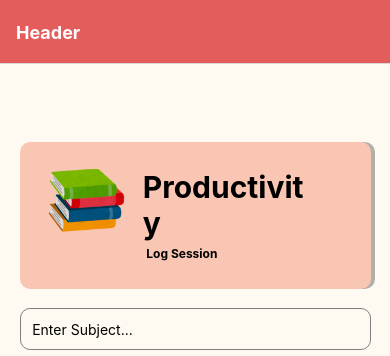
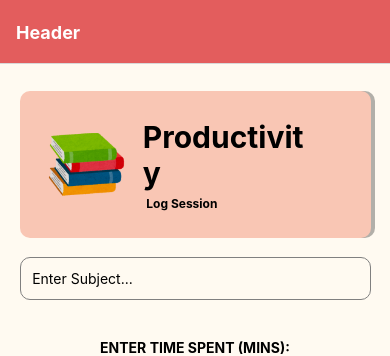
Before and after one commit to kvnandula04/student-wellbeing-app, a React Native app in the folder student-wellbeing-app/: screen /Productivity in a window 390 px wide. Shown: the top 356 px of the page. Built offline with nearby package versions, Linux system fonts and the light colour scheme.

Commit message:
Seperated out card styles into LogScreenStyles

```diff
--- a/student-wellbeing-app/src/screens/LogScreens/LogFood.js
+++ b/student-wellbeing-app/src/screens/LogScreens/LogFood.js
@@ -20,15 +20,7 @@ export default function LogFood({ navigation }) {
   return (
     <ScrollView>
       <View style={LogScreenStyles.container}>
-        <EmptyCard
-          elevated={true}
-          style={{
-            marginHorizontal: "5%",
-            marginTop: "20%",
-            padding: "7%",
-            justifyContent: "space-between",
-          }}
-        >
+        <EmptyCard style={LogScreenStyles.topCard}>
           <View style={{ alignItems: "flex-start", flexDirection: "row" }}>
             <Image
               source={require("../../assets/food.png")}
--- a/student-wellbeing-app/src/screens/LogScreens/LogProductivity.js
+++ b/student-wellbeing-app/src/screens/LogScreens/LogProductivity.js
@@ -22,15 +22,7 @@ export default function LogProductivity({ navigation }) {
   return (
     <ScrollView>
       <View style={LogScreenStyles.container}>
-        <EmptyCard
-          style={{
-            marginHorizontal: "5%",
-            marginTop: "20%",
-            padding: "7%",
-            justifyContent: "space-between",
-          }}
-        >
-          <View style={{ alignItems: "flex-start", flexDirection: "row" }}>
+        <EmptyCard style={LogScreenStyles.topCard}>
           <Image
             source={require("../../assets/book.png")}
             style={{
@@ -54,7 +46,6 @@ export default function LogProductivity({ navigation }) {
             >
               Log Session
             </Text>
-            </View>
           </View>
         </EmptyCard>
         <View>
--- a/student-wellbeing-app/src/screens/LogScreens/LogSleep.js
+++ b/student-wellbeing-app/src/screens/LogScreens/LogSleep.js
@@ -23,14 +23,7 @@ export default function LogSleep({ navigation }) {
   return (
     <ScrollView>
       <View style={LogScreenStyles.container}>
-        <EmptyCard
-          style={{
-            marginHorizontal: "5%",
-            marginTop: "20%",
-            padding: "7%",
-            justifyContent: "space-between",
-          }}
-        >
+        <EmptyCard style={LogScreenStyles.topCard}>
           <View style={{ alignItems: "flex-start", flexDirection: "row" }}>
             <Image
               source={require("../../assets/sleep.png")}
--- a/student-wellbeing-app/src/screens/LogScreens/LogSport.js
+++ b/student-wellbeing-app/src/screens/LogScreens/LogSport.js
@@ -22,14 +22,7 @@ export default function LogSport({ navigation }) {
   return (
     <ScrollView>
       <View style={LogScreenStyles.container}>
-        <EmptyCard
-          style={{
-            marginHorizontal: "5%",
-            marginTop: "20%",
-            padding: "7%",
-            justifyContent: "space-between",
-          }}
-        >
+        <EmptyCard style={LogScreenStyles.topCard}>
           <View style={{ alignItems: "flex-start", flexDirection: "row" }}>
             <Image
               source={require("../../assets/tennis.png")}
--- a/student-wellbeing-app/src/styles/LogScreenStyles.js
+++ b/student-wellbeing-app/src/styles/LogScreenStyles.js
@@ -5,6 +5,12 @@ export default StyleSheet.create({
   container: {
     flex: 1,
     backgroundColor: colors.PRIMARYCOLOR,
+  },
+  topCard: {
+    marginHorizontal: "5%",
+    marginTop: "7%",
+    padding: "7%",
+    justifyContent: "flex-start",
   },
   input: {
     marginHorizontal: "5%",
```
Lines whose indentation alone changed are shown as unchanged.
